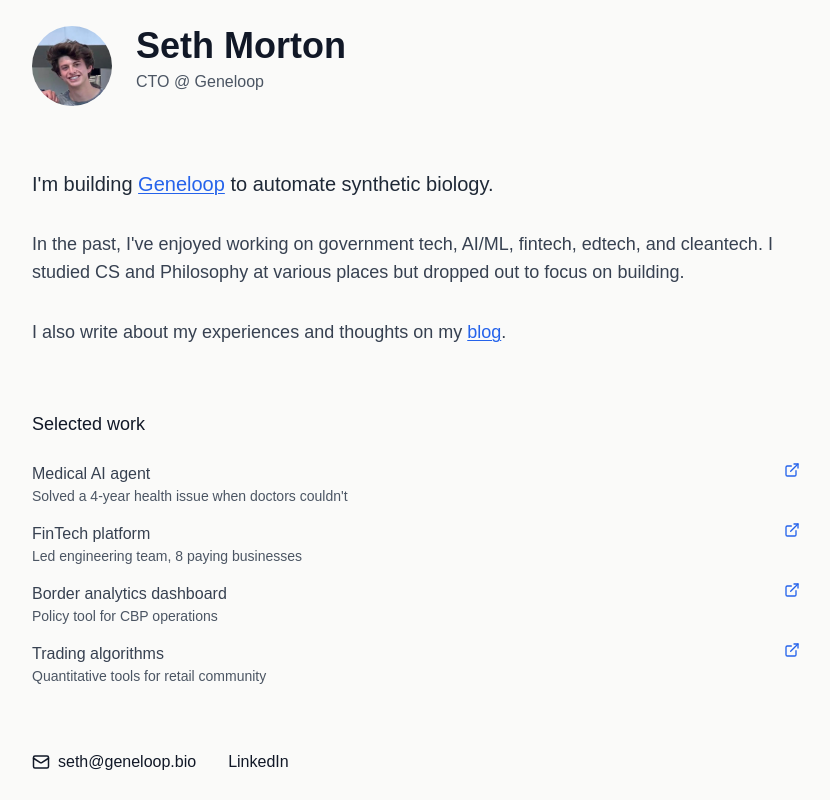
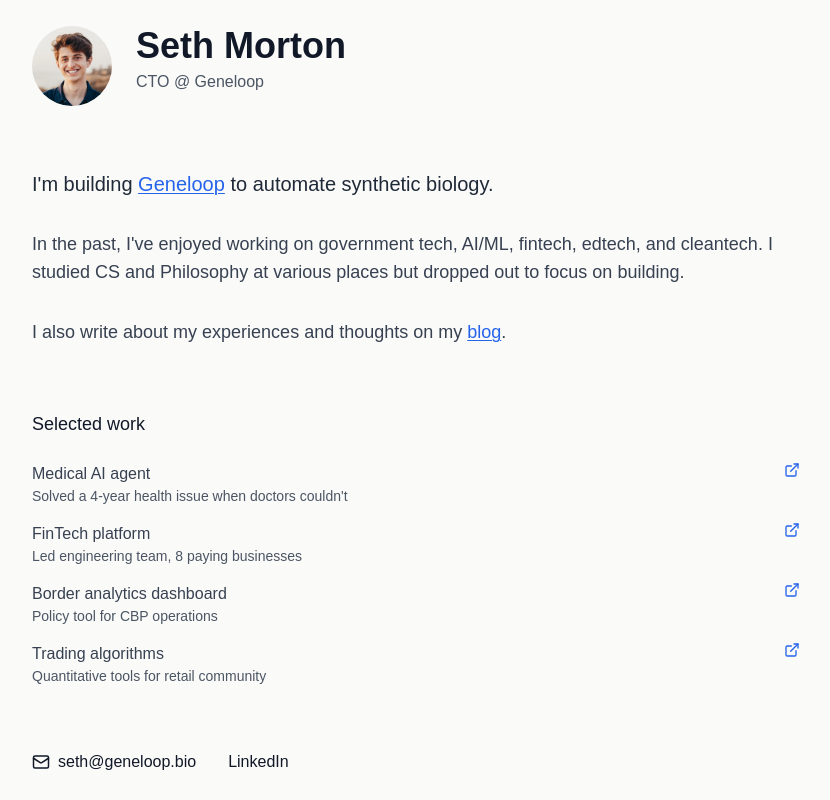
Before and after one commit to sethmorton/personal_website, a SvelteKit app: page / in a window 1280 px wide. Shown: the whole page, without its empty margins (224-1054 px from the left). Built offline with nearby package versions, Linux system fonts and the light colour scheme.

Commit message:
changed the prof image

```diff
--- a/src/routes/+page.svelte
+++ b/src/routes/+page.svelte
@@ -8,7 +8,7 @@
 		<div class="flex flex-col sm:flex-row items-center sm:items-start gap-4 sm:gap-6 mb-8 sm:mb-16 text-center sm:text-left animate-fade-in-up">
 			<div class="overflow-hidden rounded-full flex-shrink-0">
 				<img
-					src="/seth_image.webp"
+					src="/seth_image.jpg"
 					alt="Seth Morton"
 					class="h-16 w-16 sm:h-20 sm:w-20 object-cover"
 				/>
```
Also changed, not shown: static/seth_image.jpg (added).
